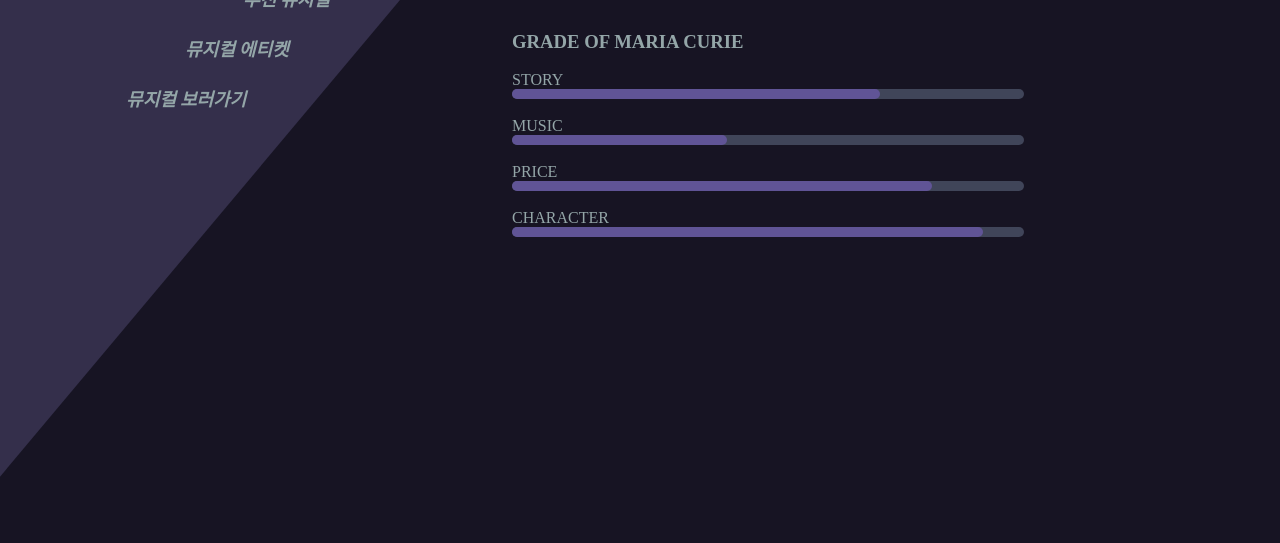
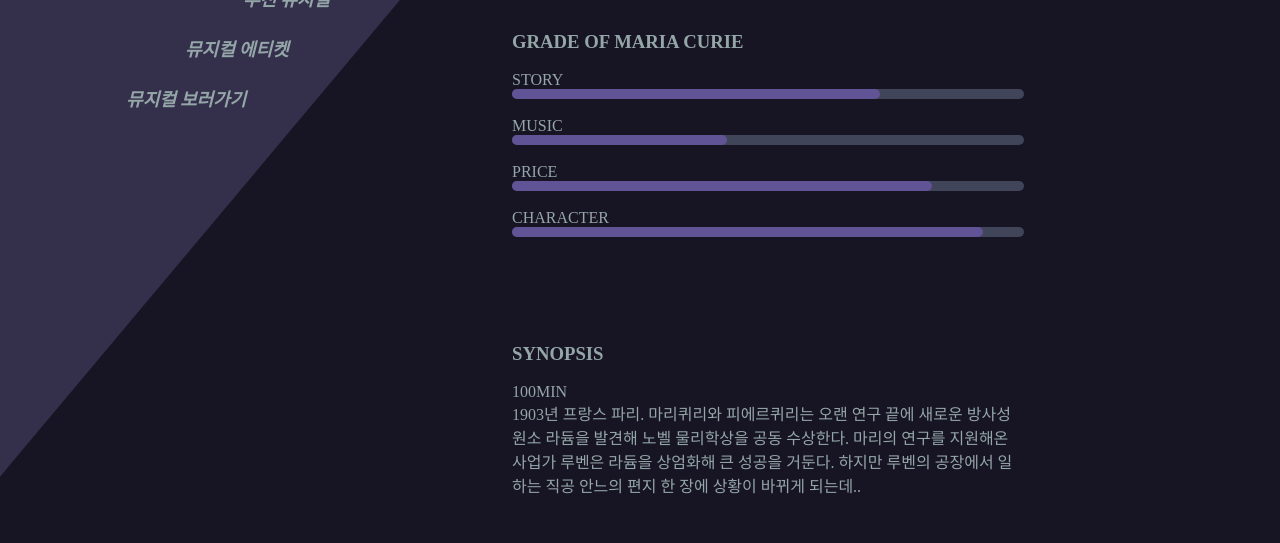
Before and after one commit to ASTONISHER/musical, a plain HTML site: page mary.html in a window 1280 px wide. Shown: the part 257-800 px from the top of the page. Drawn offline with Linux system fonts and the light colour scheme.

Commit message:
Add files via upload

```diff
--- a/css/style.css
+++ b/css/style.css
@@ -190,7 +190,13 @@ figure.sub1:hover p {
 }
 
 
-
+.synopsis{
+	display: block;
+	left: 40%;
+	max-width: 40%;
+	position: relative;
+	top: 75%;
+}
 
 
 
```
